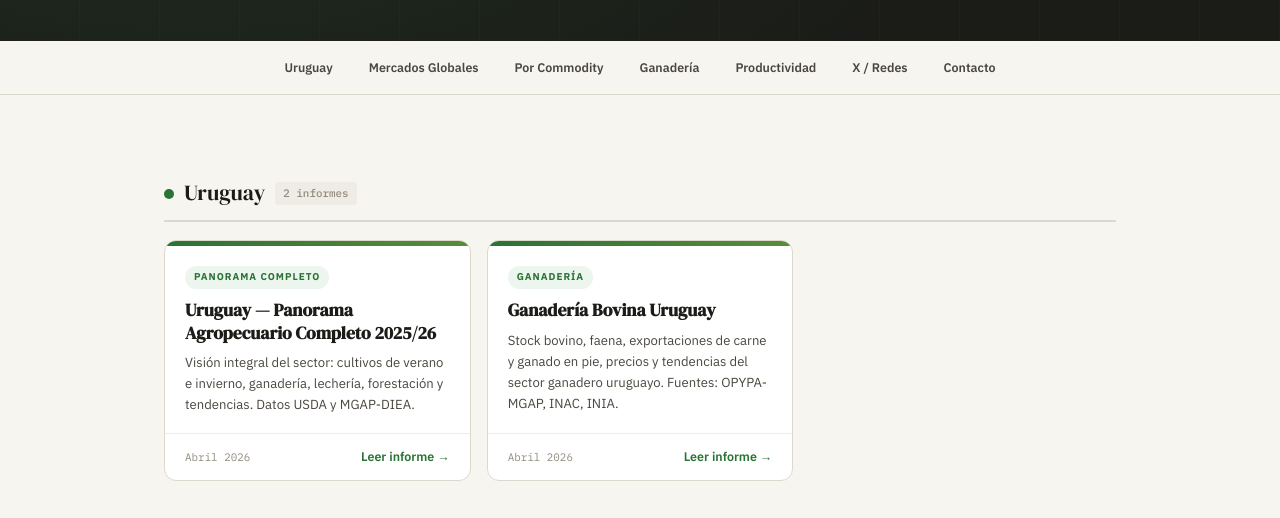
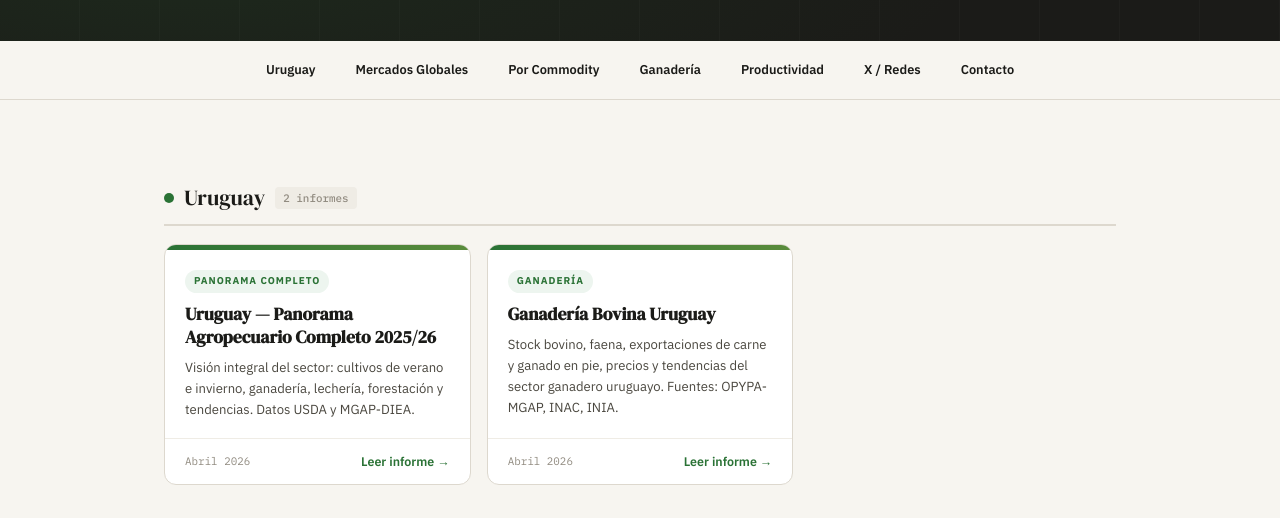
Before and after one commit to mltn1980/ceteris-paribus, a plain HTML site: page index.html in a window 1280 px wide. Shown: the part 267-785 px from the top of the page. Drawn offline with Linux system fonts and the light colour scheme.

Commit message:
Cambio color menú

```diff
--- a/index.html
+++ b/index.html
@@ -32,9 +32,28 @@ header h1{font-family:'DM Serif Display',serif;font-size:clamp(2rem,4.5vw,3.2rem
 header h1 em{font-style:italic;color:#8cc499;}
 header .sub{font-weight:300;color:rgba(247,245,240,0.6);max-width:600px;margin:0 auto;font-size:0.95rem;}
 nav{position:sticky;top:0;z-index:100;background:rgba(247,245,240,0.92);backdrop-filter:blur(14px);border-bottom:1px solid var(--border);display:flex;justify-content:center;gap:4px;padding:10px 20px;overflow-x:auto;-webkit-overflow-scrolling:touch;}
-nav a{white-space:nowrap;padding:6px 16px;border-radius:6px;font-size:0.78rem;font-weight:600;color:var(--text2);text-decoration:none;transition:all 0.15s;}
-nav a:hover{background:var(--surface2);color:var(--text);}
-nav a.active {background: var(--surface2);color: var(--green);}
+    nav a {
+        white-space: nowrap;
+        padding: 8px 18px;
+        border-radius: 8px;
+        font-size: 0.80rem;
+        font-weight: 600;
+        color: var(--text); /* más oscuro */
+        text-decoration: none;
+        transition: all 0.2s ease;
+    }
+
+        nav a:hover {
+            background: var(--surface2);
+            color: var(--dark);
+            transform: translateY(-1px);
+        }
+
+        nav a.active {
+            background: var(--surface2);
+            color: var(--green);
+            box-shadow: inset 0 -2px 0 var(--green); /* línea inferior elegante */
+        }
 main{max-width:1000px;margin:0 auto;padding:40px 24px 72px;}
 .section-label{display:flex;align-items:center;gap:10px;margin:40px 0 18px;padding-bottom:8px;border-bottom:2px solid var(--border);}
 .section-label .dot{width:10px;height:10px;border-radius:50%;flex-shrink:0;}
```
